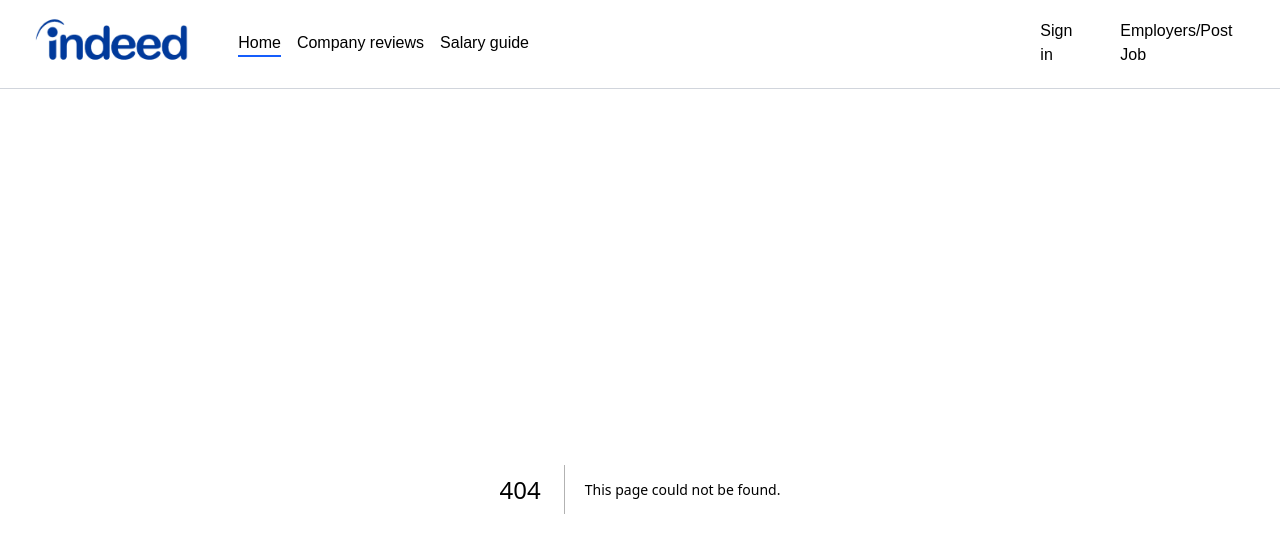
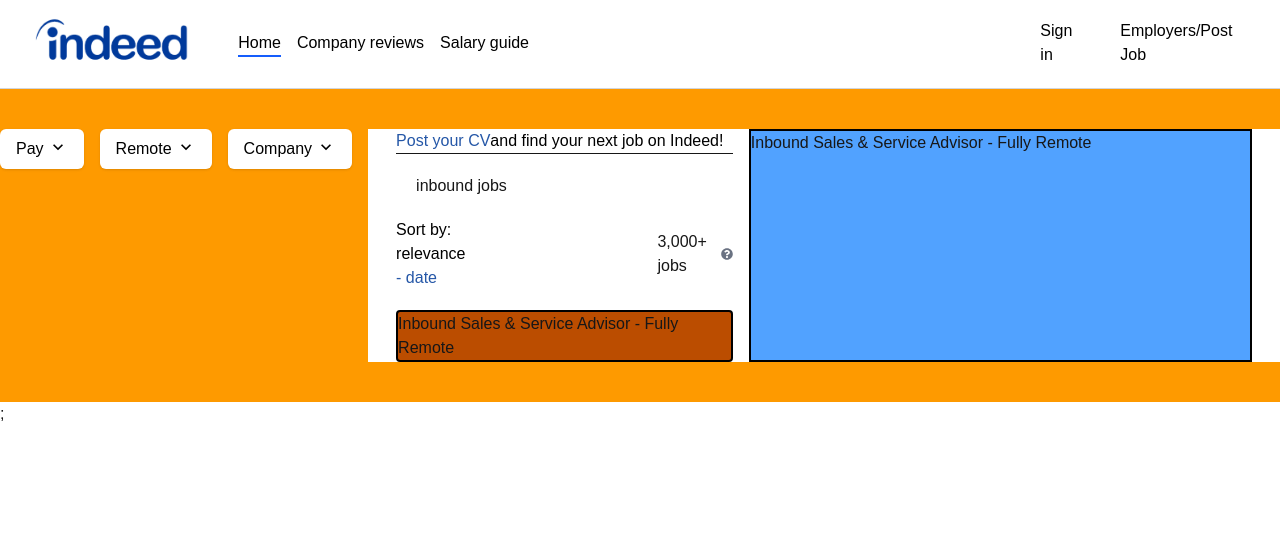
Before and after one commit to jafarimurtaza/indeed-af, a Next.js app: page /inbound in a window 1280 px wide. Before the commit this address had no page. Shown: the top 552 px of the page. Built offline with nearby package versions, Linux system fonts and the light colour scheme.

Commit message:
created other component

```diff
--- a/src/components/CompanyReviews/MainCompany.jsx
+++ /dev/null
@@ -1,21 +0,0 @@
-import React from "react";
-
-export default function MainCompany() {
-  return (
-    <div className="bg-white w-full">
-      <div className="bg-white w-full flex justify-start pl-64 pt-24 flex-col">
-        <h1 className=" text-black font-bold text-5xl">
-          Find great places to work
-        </h1>
-        <span className="text-gray-500 p-10 font-normal text-2xl flex pl-1">
-          Get access to millions of company reviews
-        </span>
-      </div>
-      <div className="bg-amber-400 w-full flex justify-start pl-64 ">
-        <h2 className="text-xl font-bold ">Company name or job title</h2>
-      </div>
-      {/* button  */}
-
-    </div>
-  );
-}
--- /dev/null
+++ b/src/components/Inbound/MainInbound.jsx
@@ -0,0 +1,150 @@
+import Link from "next/link";
+import React from "react";
+import { MdKeyboardArrowDown } from "react-icons/md";
+import { FaQuestionCircle } from "react-icons/fa";
+export default function MainInbound() {
+  return (
+    <div className="bg-amber-500 flex justify-center py-10 gap-4">
+      {/* <SearchInput/> */}
+      {/* Dropdown 1 */}
+     <div className="relative group">
+        <button className="flex justify-center gap-1 px-4 py-2 bg-white text-black rounded-md shadow">
+          Pay
+          <MdKeyboardArrowDown className="text-xl" />
+        </button>
+
+        <ul
+          className="absolute left-0 mt-2 w-40 bg-white text-black rounded-md shadow-lg
+                   opacity-0 group-hover:opacity-100 invisible group-hover:visible
+                   transition-all duration-300 z-10"
+        >
+          <li className="px-4 py-2 hover:bg-gray-100 cursor-pointer">
+            All Salaries
+          </li>
+          <li className="px-4 py-2 hover:bg-gray-100 cursor-pointer">
+            £25,000+
+          </li>
+          <li className="px-4 py-2 hover:bg-gray-100 cursor-pointer">
+            £30,000+
+          </li>
+          <li className="px-4 py-2 hover:bg-gray-100 cursor-pointer">
+            £35,000+
+          </li>
+          <li className="px-4 py-2 hover:bg-gray-100 cursor-pointer">
+            £40,000+
+          </li>
+          <li className="px-4 py-2 hover:bg-gray-100 cursor-pointer">
+            £45,000+
+          </li>
+        </ul>
+      </div>
+
+      {/* Dropdown 2 */}
+     <div className="relative group">
+        <button className="flex justify-center gap-1 px-4 py-2 bg-white text-black rounded-md shadow">
+          Remote
+          <MdKeyboardArrowDown className="text-xl" />
+        </button>
+
+        <ul
+          className="absolute left-0 mt-2 w-40 bg-white text-black rounded-md shadow-lg
+                   opacity-0 group-hover:opacity-100 invisible group-hover:visible
+                   transition-all duration-300 z-10"
+        >
+          <li className="px-4 py-2 hover:bg-gray-100 cursor-pointer">
+            All jobs
+          </li>
+          <li className="px-4 py-2 hover:bg-gray-100 cursor-pointer">
+            Hybrid work
+          </li>
+          <li className="px-4 py-2 hover:bg-gray-100 cursor-pointer">Remote</li>
+        </ul>
+      </div>
+      {/* Dropdown 3 */}
+       <div className="relative group">
+        <button className="flex justify-center gap-1 px-4 py-2 bg-white text-black rounded-md shadow">
+          Company
+          <MdKeyboardArrowDown className="text-xl" />
+        </button>
+
+        <ul
+          className="absolute left-0 mt-2 w-40 bg-white text-black rounded-md shadow-lg
+                   opacity-0 group-hover:opacity-100 invisible group-hover:visible
+                   transition-all duration-300 z-10"
+        >
+          <li className="px-4 py-2 hover:bg-gray-100 cursor-pointer">
+            All companies
+          </li>
+          <li className="px-4 py-2 hover:bg-gray-100 cursor-pointer">
+            Origin Multilingual
+          </li>
+          <li className="px-4 py-2 hover:bg-gray-100 cursor-pointer">KPMG</li>
+          <li className="px-4 py-2 hover:bg-gray-100 cursor-pointer">
+            Spicerhaart Group Services Limited
+          </li>
+          <li className="px-4 py-2 hover:bg-gray-100 cursor-pointer">
+            Amazon.com
+          </li>
+          <li className="px-4 py-2 hover:bg-gray-100 cursor-pointer">
+            Stericycle
+          </li>
+          <li className="px-4 py-2 hover:bg-gray-100 cursor-pointer">PwC</li>
+          <li className="px-4 py-2 hover:bg-gray-100 cursor-pointer">Fresha</li>
+          <li className="px-4 py-2 hover:bg-gray-100 cursor-pointer">
+            NFU Mutual
+          </li>
+        </ul>
+      </div>
+
+      <PostCv />
+    </div>
+  );
+}
+const PostCv = () => {
+  return (
+    <div className="bg-white w-full flex gap-4 px-7">
+      <div className="w-2/5">
+        <div className="flex ">
+          <Link href="#">
+            <span className="text-[#2557a7] font-normal">Post your CV</span>
+          </Link>
+          <p className="text-black font-normal">
+            and find your next job on Indeed!
+          </p>
+        </div>
+        <hr />
+        <div className="p-5">
+          <p>inbound jobs</p>
+        </div>
+        <div className="flex gap-48">
+          <p className="text-black">
+            Sort by: relevance{" "}
+            <Link href="#">
+              <span className="text-[#2557a7]">- date</span>
+            </Link>
+          </p>
+          <div className="flex">
+            <p className="flex items-center gap-2">
+              3,000+ jobs
+              <FaQuestionCircle
+                size={18}
+                className="text-gray-500 cursor-pointer"
+              />
+            </p>
+          </div>
+
+        </div>
+        {/* second section */}
+
+        <div className="bg-amber-700 border-2 border-black rounded-sm mt-5 w-full">
+            <h1>Inbound Sales & Service Advisor - Fully Remote</h1>
+
+          </div>
+      </div>
+      {/* second part */}
+      <div className="w-4/5 bg-blue-400  border-2 border-black">
+        <h1>Inbound Sales & Service Advisor - Fully Remote</h1>
+      </div>
+    </div>
+  );
+};
--- a/src/components/SearchResult/SearchResultMain.jsx
+++ b/src/components/SearchResult/SearchResultMain.jsx
@@ -4,7 +4,8 @@
 import { FaArrowRight } from "react-icons/fa";
 import Link from "next/link";
 
-const input_style="w-full p-2 lg:p-4 placeholder:text-gray-600 outline-none text-gray-600 lg:text-xl text-sm";
+const input_style =
+  "w-full p-2 lg:p-4 placeholder:text-gray-600 outline-none text-gray-600 lg:text-xl text-sm";
 
 const dataLists = [
   {
@@ -67,41 +68,8 @@
 export default function SearchResultMain() {
   return (
     <div className="bg-white w-full h-auto flex flex-col  p-3 items-center">
-      {/* Search Section */}
-      <div className="w-full md:w-10/12 lg:w-8/12 h-auto border-1 my-6 border-black bg-white rounded-xl
-      flex flex-col md:flex-row shadow-sm shadow-gray-900 p-2 lg:items-center lg:gap-4 gap-2">
-        {/* Search Input */}
-        <div className="flex items-center  w-full gap-3 lg:w-1/2 ">
-          <FaSearch className="text-gray-700 text-xl" />
-          <input
-            type="search"
-            name="search"
-            placeholder="Job title, keywords, or company"
-            className={input_style}
-          />
-        </div>
-        {/* <span className="flex justify-center items-center h-[1px] lg:w-[1px] w-full md:h-8 bg-gray-600"></span> */}
-        <span className="bg-gray-600 w-full h-[1px] md:h-8 md:w-[1px] flex just"></span>
+      <SearchInput />
 
-
-        {/* Location Input */}
-        <div className="flex items-center gap-2 text-black lg:w-1/2 h-full">
-          <FaMapMarkerAlt className="text-black text-lg" />
-          <input
-            type="search"
-            name="location"
-            placeholder="London, Greater London"
-            className={input_style}
-          />
-        </div>
-
-        {/* Find Jobs Button */}
-        <Link href="#">
-          <button className="bg-[#2557a7] text-white p-2 lg:p-4 gap-2 rounded-xl w-full lg:w-28 font-bold">
-            Find Jobs
-          </button>
-        </Link>
-      </div>
       {/* background section */}
       <div className="bg-white w-full flex justify-center items-center flex-col">
         <div className=" w-full flex justify-center mt-0 ">
@@ -176,14 +144,16 @@
   const [isTrendingOpen, setIsTrendingOpen] = useState(false);
   return (
     <div className="w-full text-black  flex-col items-center  flex justify-center mt-6">
-      <button className="bg-white lg:w-full h-auto flex items-center gap-4 justify-center"  onClick={() => setIsTrendingOpen(!isTrendingOpen)}>
-        <span
-          className="cursor-pointer lg:text-lg"
-
-        >
+      <button
+        className="bg-white lg:w-full h-auto flex items-center gap-4 justify-center"
+        onClick={() => setIsTrendingOpen(!isTrendingOpen)}
+      >
+        <span className="cursor-pointer lg:text-lg">
           What's trending on Indeed
         </span>
-        <MdKeyboardArrowDown className={!isTrendingOpen ? 'rotate-180' : 'rotate-none'}/>
+        <MdKeyboardArrowDown
+          className={!isTrendingOpen ? "rotate-180" : "rotate-none"}
+        />
       </button>
 
       {/* section list */}
@@ -199,7 +169,7 @@
                     className="text-[#2557a7] cursor-pointer underline lg:text-base sm:text-lg"
                   >
                     <Link
-                      href={`/searchresult/${item
+                      href={`/job/${item
                         .replace(/[\s,]+/g, "_")
                         .toLowerCase()}`}
                     >
@@ -215,3 +185,46 @@
     </div>
   );
 };
+
+function SearchInput() {
+  return (
+    <div className="bg-white w-full h-auto flex flex-col  p-3 items-center">
+      {/* Search Section */}
+      <div
+        className="w-full md:w-10/12 lg:w-8/12 h-auto border-1 my-6 border-black bg-white rounded-xl
+      flex flex-col lg:flex-row shadow-sm shadow-gray-900 p-2 lg:items-center lg:gap-4 gap-2"
+      >
+        {/* Search Input */}
+        <div className="flex items-center  w-full gap-3 lg:w-1/2 ">
+          <FaSearch className="text-gray-700 text-xl" />
+          <input
+            type="search"
+            name="search"
+            placeholder="Job title, keywords, or company"
+            className={input_style}
+          />
+        </div>
+        {/* <span className="flex justify-center items-center h-[1px] lg:w-[1px] w-full md:h-8 bg-gray-600"></span> */}
+        <span className="bg-gray-600 w-full h-[1px] md:h-8 md:w-[1px] flex just"></span>
+
+        {/* Location Input */}
+        <div className="flex items-center gap-2 text-black lg:w-1/2 h-full">
+          <FaMapMarkerAlt className="text-black text-lg" />
+          <input
+            type="search"
+            name="location"
+            placeholder="London, Greater London"
+            className={input_style}
+          />
+        </div>
+
+        {/* Find Jobs Button */}
+        <Link href="#">
+          <button className="bg-[#2557a7] text-white p-2 lg:p-4 gap-2 rounded-xl w-full lg:w-28 font-bold">
+            Find Jobs
+          </button>
+        </Link>
+      </div>
+    </div>
+  );
+}
--- a/src/pages/company-reviews.js
+++ /dev/null
@@ -1,11 +0,0 @@
-import MainCompany from '@/components/CompanyReviews/MainCompany'
-import React from 'react'
-
-export default function CompanyReviews() {
-  return (
-    <div>
-        <MainCompany/>
-
-    </div>
-  )
-}
--- /dev/null
+++ b/src/pages/inbound.js
@@ -0,0 +1,14 @@
+
+import MainInbound from '@/components/Inbound/MainInbound'
+import React from 'react'
+
+export default function Inbound() {
+  return (
+    <div>
+        <MainInbound/>
+
+
+
+    </div>
+  )
+}
--- a/src/pages/job/[slug].js
+++ b/src/pages/job/[slug].js
@@ -0,0 +1,12 @@
+import { useRouter } from 'next/router'
+import React from 'react'
+
+export default function Slug() {
+    const router= useRouter();
+    const {slug}= router.query;
+  return (
+    <div>
+
+    </div>
+  )
+}
```
